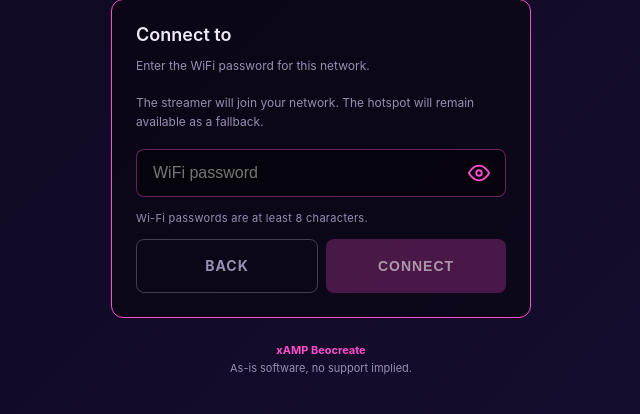
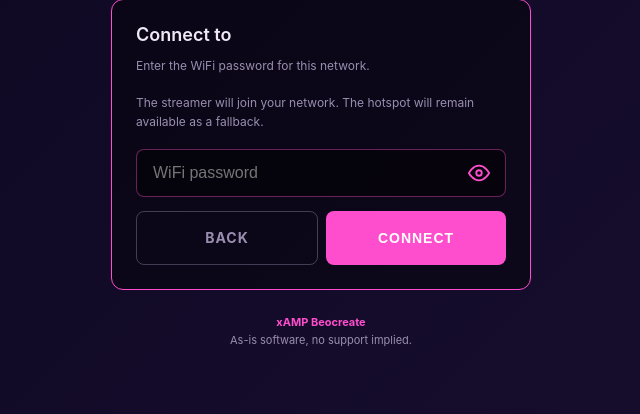
Before and after one commit to salient-concepts/xamp-beocreate-streamer, a Python web app: template usr/share/comitup/web/templates/confirm.html in a window 1280 px wide. Shown: the part 133-547 px from the top of the page, without its empty margins (319-959 px from the left). Run offline with Jinja, Linux system fonts and the light colour scheme; the template is opened without the code that fills it, so the values that code supplies are empty.

Commit message:
Revert 14b00c4: 8-char enforcement broke comitup-web
Symptom: after deploying 14b00c4 (8-char minimum enforcement on
confirm.html), comitup-web on the Pi stopped responding on 10.41.0.1
during ship_prep round 4. SD card forensics: comitup-web.log shows
several "Starting comitup-web" lines (systemd Restart=always loop) and
no "Internal Error detected" — meaning the Flask 500 handler didn't
fire, the process was crashing some other way. jinja2 standalone
render() of the new template passed. Root cause not fully identified.

Reverting both templates to the c88e823 version which was validated
working in ship_prep round 3 (red "last attempt did not connect"
banner displayed correctly).

Restored on the SD card via /tmp/restore-templates.sh (offline,
SD card pulled from Pi); pycache cleared so Flask will recompile.

Open follow-up: design a server-side 8-char enforcement that doesn't
touch the comitup-web template — likely a tiny Flask before_request
hook that returns 400 if request.form["password"] is < 8 chars on
POST /connect. Keeps the UX gain (no 95s round-trip for short passwords)
without modifying the template that broke comitup-web.

```diff
--- a/usr/share/comitup/web/templates/confirm.html
+++ b/usr/share/comitup/web/templates/confirm.html
@@ -21,11 +21,8 @@ input[type=password],input[type=text]{width:100%;padding:14px 48px 14px 16px;fon
 input:focus{border-color:var(--accent)}
 .eye{position:absolute;right:6px;top:50%;transform:translateY(-50%);background:transparent;border:0;color:var(--accent);width:42px;height:42px;cursor:pointer;display:flex;align-items:center;justify-content:center}
 .row{display:flex;gap:8px}
-.btn{flex:1;padding:14px;font-size:14px;font-weight:700;letter-spacing:1px;text-transform:uppercase;background:var(--accent);color:#fff;border:0;border-radius:8px;cursor:pointer;transition:opacity .15s}
-.btn:disabled{background:rgba(255,78,205,0.25);color:rgba(255,255,255,0.55);cursor:not-allowed}
+.btn{flex:1;padding:14px;font-size:14px;font-weight:700;letter-spacing:1px;text-transform:uppercase;background:var(--accent);color:#fff;border:0;border-radius:8px;cursor:pointer}
 .btn-sec{background:transparent;color:var(--text2);border:1px solid rgba(154,142,176,0.4)}
-.pwd-hint{font-size:11px;color:var(--text2);margin-top:6px;letter-spacing:.3px}
-.pwd-hint.ok{color:var(--accent)}
 .foot{text-align:center;color:var(--text2);font-size:11px;margin-top:24px;line-height:1.6}
 .foot strong{color:var(--accent)}
 </style>
@@ -53,16 +50,15 @@ input:focus{border-color:var(--accent)}
     <form action="/connect" method="POST">
       <input type="hidden" name="ssid" value="{{ ssid_encoded }}">
       <div class="pwd-wrap">
-        <input id="pwd" type="password" name="password" placeholder="WiFi password" minlength="8" required autocomplete="off" autocapitalize="off" autocorrect="off" spellcheck="false">
+        <input id="pwd" type="password" name="password" placeholder="WiFi password" autocomplete="off" autocapitalize="off" autocorrect="off" spellcheck="false">
         <button type="button" class="eye" onclick="togglePwd()" aria-label="Show password">
           <svg id="eyeOn" width="22" height="22" viewBox="0 0 24 24" fill="none" stroke="currentColor" stroke-width="2" stroke-linecap="round" stroke-linejoin="round"><path d="M1 12s4-8 11-8 11 8 11 8-4 8-11 8-11-8-11-8z"/><circle cx="12" cy="12" r="3"/></svg>
           <svg id="eyeOff" width="22" height="22" viewBox="0 0 24 24" fill="none" stroke="currentColor" stroke-width="2" stroke-linecap="round" stroke-linejoin="round" style="display:none"><path d="M17.94 17.94A10.07 10.07 0 0 1 12 20c-7 0-11-8-11-8a18.45 18.45 0 0 1 5.06-5.94M9.9 4.24A9.12 9.12 0 0 1 12 4c7 0 11 8 11 8a18.5 18.5 0 0 1-2.16 3.19m-6.72-1.07a3 3 0 1 1-4.24-4.24"/><line x1="1" y1="1" x2="23" y2="23"/></svg>
         </button>
       </div>
-      <div id="pwdHint" class="pwd-hint">Wi-Fi passwords are at least 8 characters.</div>
-      <div class="row" style="margin-top:14px">
+      <div class="row">
         <a class="btn btn-sec" href="/" style="text-decoration:none;text-align:center;line-height:24px">Back</a>
-        <button id="connectBtn" class="btn" type="submit" disabled>Connect</button>
+        <button class="btn" type="submit">Connect</button>
       </div>
     </form>
   </div>
@@ -70,32 +66,6 @@ input:focus{border-color:var(--accent)}
 </div>
 <script>
 function togglePwd(){var p=document.getElementById("pwd"),on=document.getElementById("eyeOn"),off=document.getElementById("eyeOff");if(p.type=="password"){p.type="text";on.style.display="none";off.style.display="";}else{p.type="password";on.style.display="";off.style.display="none";}}
-
-// WPA2 PSK minimum is 8 characters. Disable Connect + show live count until
-// threshold met — avoids a 95s round-trip just to be told the password was
-// too short.
-(function(){
-  var pwd = document.getElementById('pwd');
-  var btn = document.getElementById('connectBtn');
-  var hint = document.getElementById('pwdHint');
-  if (!pwd || !btn || !hint) return;
-  function update(){
-    var n = pwd.value.length;
-    if (n >= 8) {
-      btn.disabled = false;
-      hint.textContent = n + ' characters';
-      hint.classList.add('ok');
-    } else {
-      btn.disabled = true;
-      hint.textContent = (n === 0)
-        ? 'Wi-Fi passwords are at least 8 characters.'
-        : 'Wi-Fi passwords are at least 8 characters. (' + n + '/8)';
-      hint.classList.remove('ok');
-    }
-  }
-  pwd.addEventListener('input', update);
-  update();
-})();
 
 // Fail-banner: if connect.html previously stashed a "last attempted SSID" in
 // sessionStorage AND we are now back on this confirm page (meaning the
```
